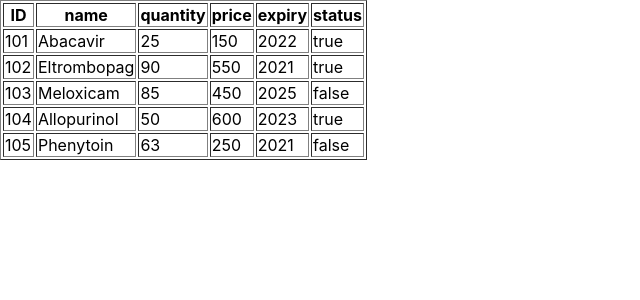
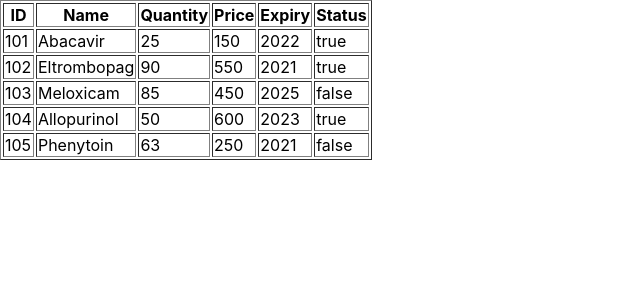
Before and after one commit to mitalitagadiya/project-1, a React (Create React App) app: page / in a window 1280 px wide. Shown: the top 300 px of the page, without its empty margins (0-640 px from the left). Built offline with nearby package versions, Linux system fonts and the light colour scheme.

Commit message:
Medicine_data

```diff
--- a/src/App.js
+++ b/src/App.js
@@ -53,11 +53,11 @@
       <table border="1">
         <tr>
           <th>ID</th>
-          <th>name</th>
-          <th>quantity</th>
-          <th>price</th>
-          <th>expiry</th>
-          <th>status</th>
+          <th>Name</th>
+          <th>Quantity</th>
+          <th>Price</th>
+          <th>Expiry</th>
+          <th>Status</th>
         </tr>
         {
           data.map((d,i) => {
```
